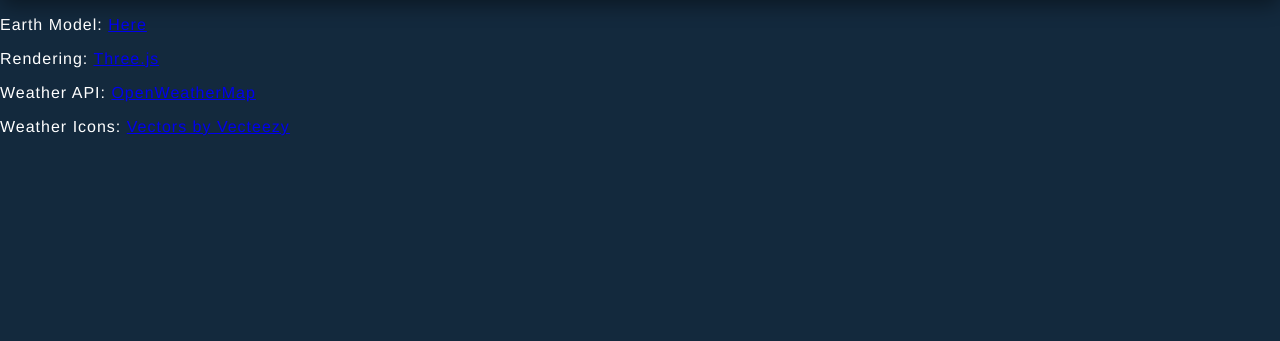
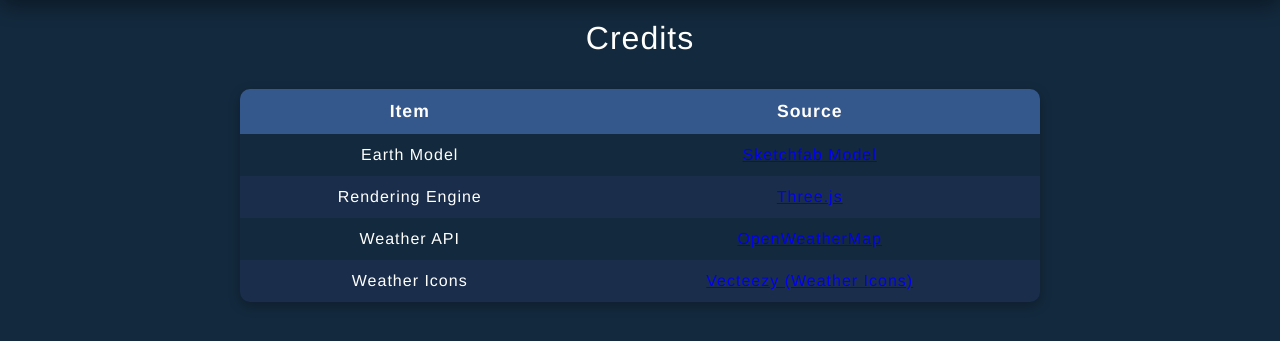
Before and after one commit to rivitaly/whats-the-weather, a PHP site: page /credits.php in a window 1280 px wide. Shown: the part 65-406 px from the top of the page. Run offline with PHP 8.4, Linux system fonts and the light colour scheme; some libraries are stand-ins or nearby versions.

Commit message:
Updating credits so that it matches the styling of the mod page + Linking to it from all the pages header meanu.

```diff
--- a/credits.php
+++ b/credits.php
@@ -57,6 +57,7 @@ require_once("db.php");
               echo '<li><a href="mod.php">Mod Panel</a></li>';
             }
             echo '<li><a href="stats.php">Player Stats</a></li>';
+            echo '<li><a href="credits.php">Source Credits</a></li>';
             echo '<li><a href="logout.php">Log Out</a></li>';
           }
           else{
@@ -68,9 +69,35 @@ require_once("db.php");
     </nav>
   </div>
 </header>
-<p>Earth Model: <a href="https://sketchfab.com/3d-models/planeet-aarde-1dbdb56dd730412cb7e23f772b3794e5">Here</a></p>
-<p>Rendering: <a href="https://threejs.org/">Three.js</a></p>
-<p>Weather API: <a href="https://openweathermap.org/">OpenWeatherMap</a></p>
-<p>Weather Icons: <a href="https://www.vecteezy.com/free-vector/weather">Vectors by Vecteezy</a></p>
+<p id="mod-panel-header">Credits</p>
+
+<div id="mod-table-container">
+    <table id="users-table">
+        <tr>
+            <th>Item</th>
+            <th>Source</th>
+        </tr>
+
+        <tr>
+            <td>Earth Model</td>
+            <td><a href="https://sketchfab.com/3d-models/planeet-aarde-1dbdb56dd730412cb7e23f772b3794e5">Sketchfab Model</a></td>
+        </tr>
+
+        <tr>
+            <td>Rendering Engine</td>
+            <td><a href="https://threejs.org/">Three.js</a></td>
+        </tr>
+
+        <tr>
+            <td>Weather API</td>
+            <td><a href="https://openweathermap.org/">OpenWeatherMap</a></td>
+        </tr>
+
+        <tr>
+            <td>Weather Icons</td>
+            <td><a href="https://www.vecteezy.com/free-vector/weather">Vecteezy (Weather Icons)</a></td>
+        </tr>
+    </table>
+</div>
 </body>
 </html>
--- a/index.php
+++ b/index.php
@@ -87,6 +87,7 @@ else
               echo '<li><a href="mod.php">Mod Panel</a></li>';
             }
             echo '<li><a href="stats.php">Player Stats</a></li>';
+            echo '<li><a href="credits.php">Source Credits</a></li>';
             echo '<li><a href="logout.php">Log Out</a></li>';
           }
           else{
--- a/mod.php
+++ b/mod.php
@@ -51,6 +51,7 @@ $users = $stmt->fetchAll(PDO::FETCH_ASSOC);
                 <li><a href="index.php">Home</a></li>
                 <li><a href="mod.php">Mod Panel</a></li>
                 <li><a href="stats.php">Player Stats</a></li>
+                <li><a href="credits.php">Source Credits</a></li>
                 <li><a href="logout.php">Log Out</a></li>
             </ul>
         </nav>
--- a/signin.php
+++ b/signin.php
@@ -92,6 +92,7 @@ if ($_SERVER["REQUEST_METHOD"] == "POST") { //post form from sign in
               echo '<li><a href="mod.php">Mod Panel</a></li>';
             }
             echo '<li><a href="stats.php">Player Stats</a></li>';
+            echo '<li><a href="credits.php">Source Credits</a></li>';
             echo '<li><a href="logout.php">Log Out</a></li>';
           }
           else{
--- a/signup.php
+++ b/signup.php
@@ -110,6 +110,7 @@ if ($_SERVER["REQUEST_METHOD"] == "POST") { //post form from sign up
                     echo '<li><a href="mod.php">Mod Panel</a></li>';
                   }
                   echo '<li><a href="stats.php">Player Stats</a></li>';
+                  echo '<li><a href="credits.php">Source Credits</a></li>';
                   echo '<li><a href="logout.php">Log Out</a></li>';
                 } else {
                   echo '<li><a href="signin.php">Sign In</a></li>';
--- a/stats.php
+++ b/stats.php
@@ -84,6 +84,7 @@ $guesses = $stmt2->fetchAll(PDO::FETCH_ASSOC);
                             echo '<li><a href="mod.php">Mod Panel</a></li>';
                         }
                         echo '<li><a href="stats.php">Player Stats</a></li>';
+                        echo '<li><a href="credits.php">Source Credits</a></li>';
                         echo '<li><a href="logout.php">Log Out</a></li>';
                     } else {
                         echo '<li><a href="signin.php">Sign In</a></li>';
```
